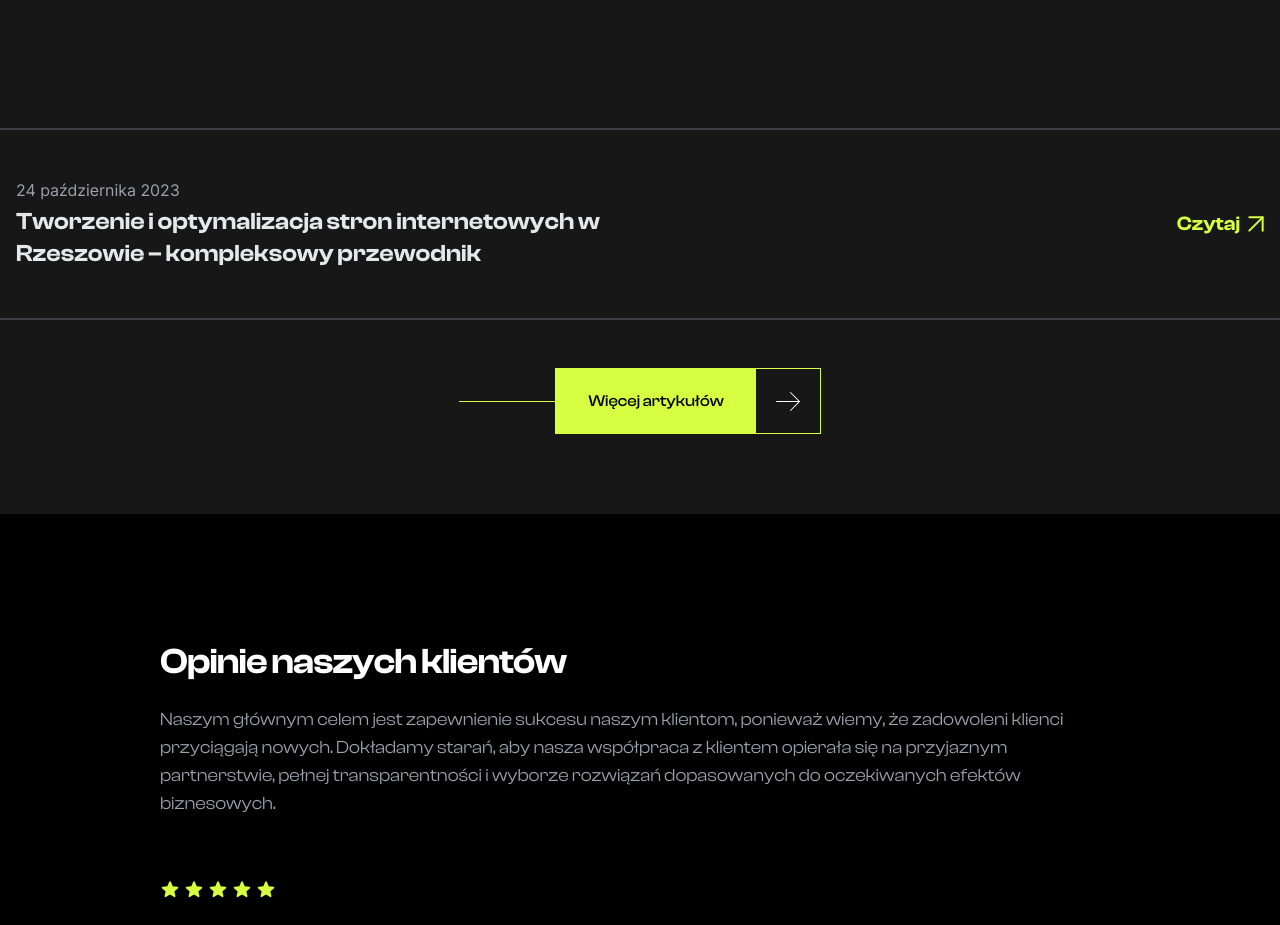
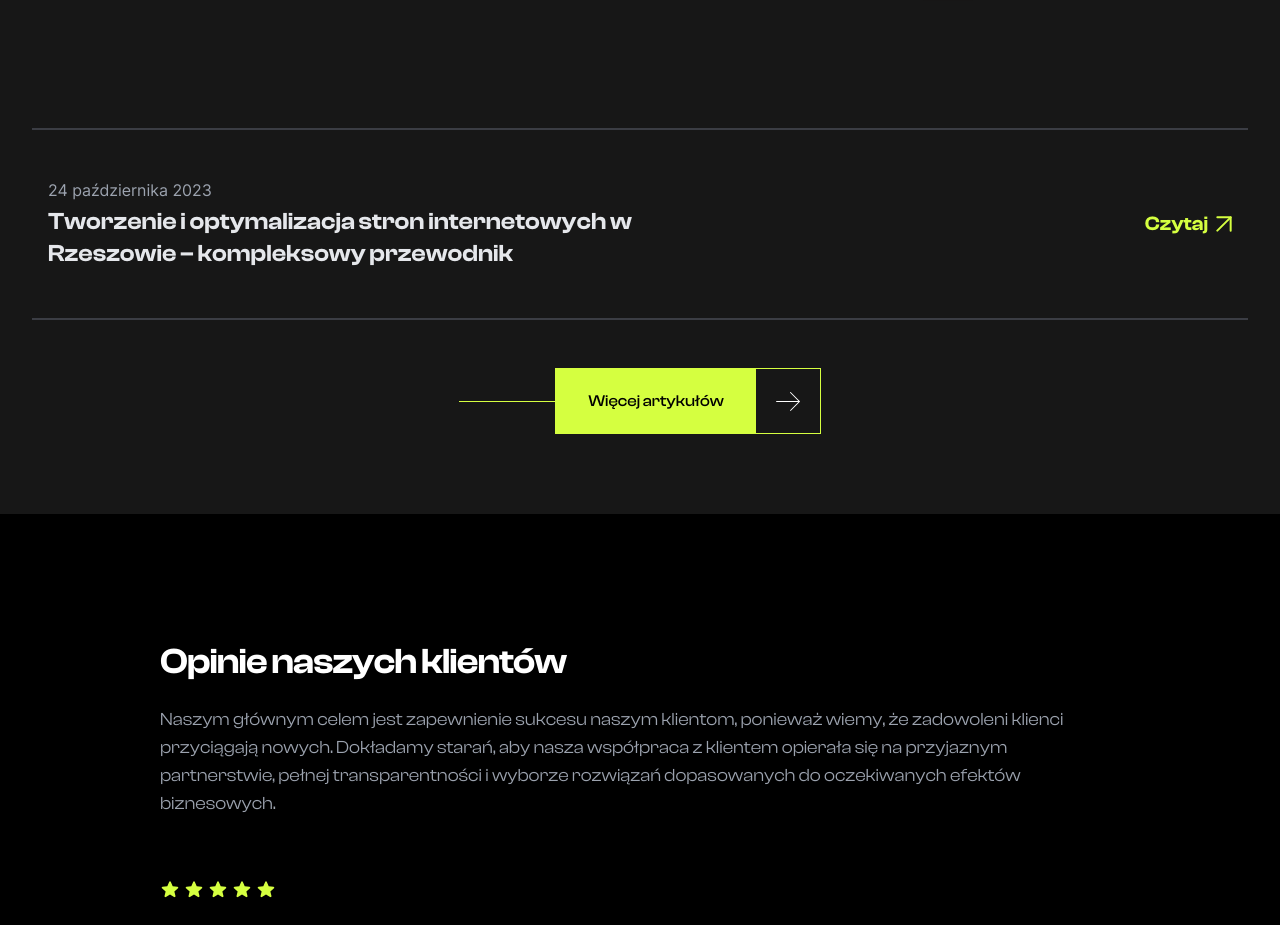
Before and after one commit to PGodzien/getpromo-nowa-strona, a Next.js app: page /blog in a window 1280 px wide. Shown: the part 880-1805 px from the top of the page. Built offline with nearby package versions, Linux system fonts and the light colour scheme; a web font is replaced by a local one.

Commit message:
Update page.tsx

```diff
--- a/app/blog/page.tsx
+++ b/app/blog/page.tsx
@@ -143,7 +143,7 @@ export default function Marketing() {
 
 
         <section className="py-12 md:py-20">
-          <div className="max-w-7xl mx-auto">
+          <div className="max-w-7xl mx-auto container px-8">
             {blogs.map(blog => (
               <Link href={'/blogs/' + blog.slug} passHref key={blog.slug}>
                 <div className="py-6 md:py-12 border-t-2 border-getGray">
```
